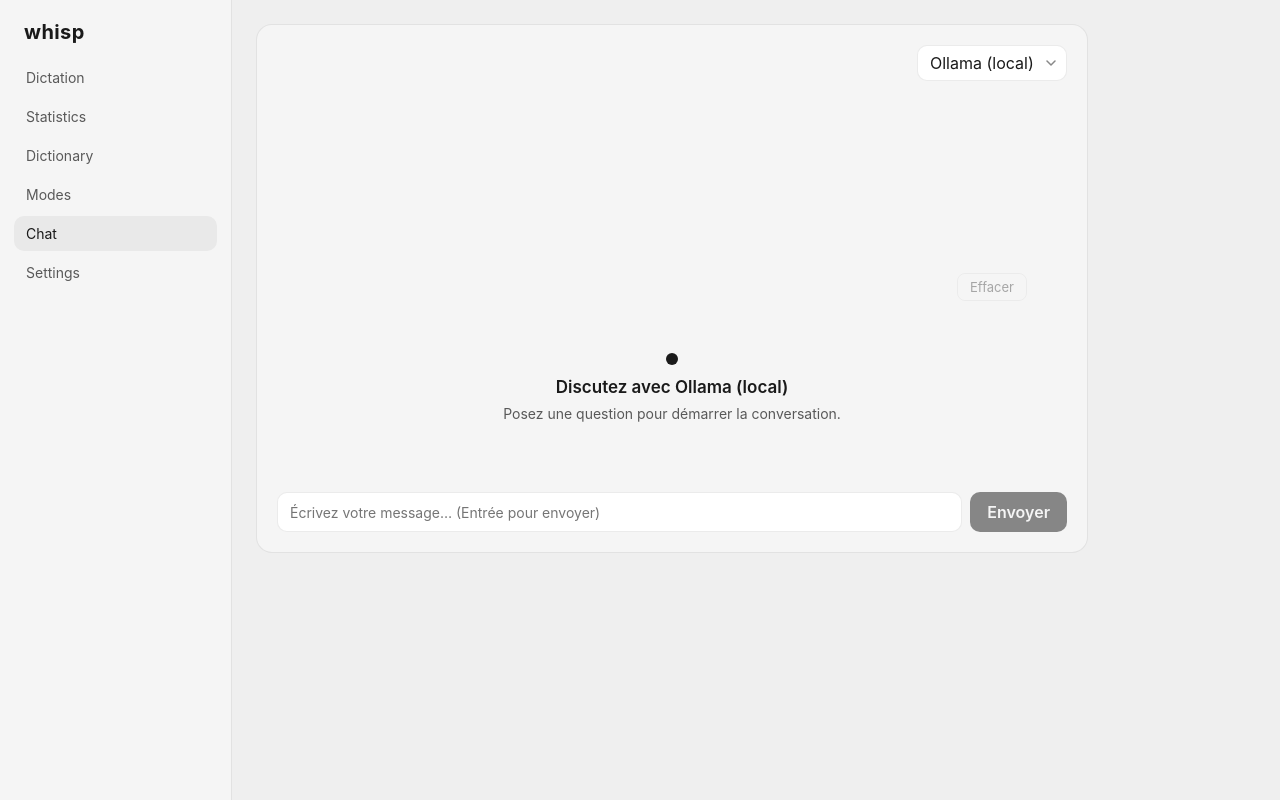
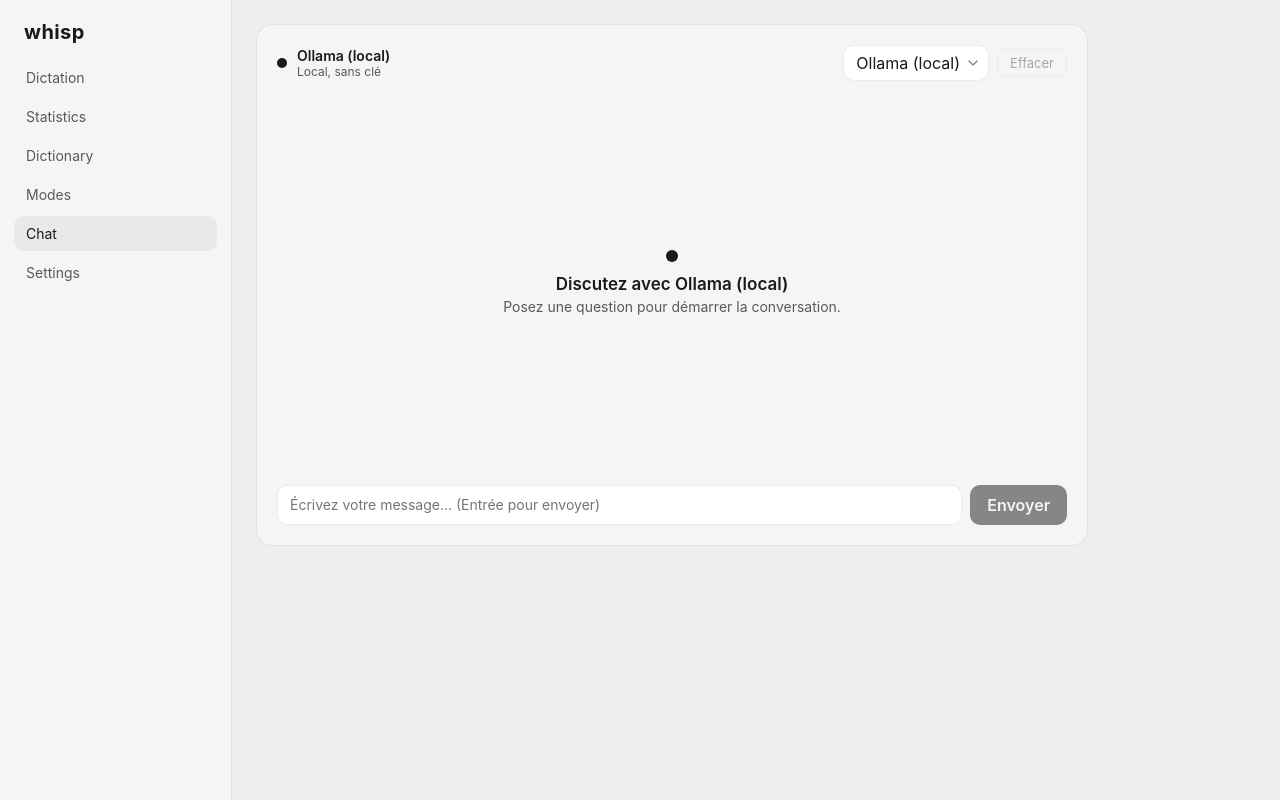
Before and after one commit to djeel/whisp, a Svelte app: page / in a window 1280 px wide. Both pictures are taken after a click on the tab "Chat". Built offline with nearby package versions, Linux system fonts and the light colour scheme.

Commit message:
refonte page chat de zero: header identite, hero vide, bulles, composer ancre

```diff
--- a/src/App.css
+++ b/src/App.css
@@ -1216,75 +1216,3 @@ input[type="range"] {
   flex-direction: column;
   gap: 8px;
 }
-
-.chat-head {
-  flex-direction: row;
-  align-items: center;
-  gap: 10px;
-}
-
-.chat-head > div {
-  display: flex;
-  flex-direction: column;
-  gap: 2px;
-  min-width: 0;
-}
-
-.chat-log {
-  display: flex;
-  flex-direction: column;
-  gap: 10px;
-  max-height: 380px;
-  overflow-y: auto;
-  padding: 4px 2px;
-  scroll-behavior: smooth;
-}
-
-.chat-msg {
-  display: flex;
-  flex-direction: column;
-  gap: 4px;
-  padding: 10px 14px;
-  border-radius: 16px;
-  max-width: 85%;
-  line-height: 1.45;
-}
-
-.chat-msg.user {
-  align-self: flex-end;
-  background: var(--accent);
-  color: var(--accent-text);
-  border-bottom-right-radius: 6px;
-}
-
-.chat-msg.assistant {
-  align-self: flex-start;
-  background: var(--bg-input);
-  border: 1px solid var(--line);
-  border-bottom-left-radius: 6px;
-  max-width: 90%;
-}
-
-.chat-msg p {
-  margin: 0;
-  white-space: pre-wrap;
-  word-break: break-word;
-}
-
-.chat-msg.pending p {
-  display: flex;
-  align-items: center;
-  gap: 8px;
-}
-
-.chat-who {
-  font-size: 11px;
-  font-weight: 600;
-  color: var(--muted);
-  text-transform: uppercase;
-  letter-spacing: 0.04em;
-}
-
-.chat-msg.user .chat-who {
-  display: none;
-}
--- a/src/components/ChatTab.svelte
+++ b/src/components/ChatTab.svelte
@@ -1,8 +1,7 @@
 <script lang="ts">
-  import { onMount } from "svelte";
   import Dropdown from "./Dropdown.svelte";
   import { CHAT_PROVIDERS, isChatProvider, type ChatProviderId } from "../lib/chatProviders";
-  import { listen, invoke } from "../lib/tauri";
+  import { invoke } from "../lib/tauri";
   import { readPref, writePref } from "../lib/prefs";
 
   interface ChatMsg {
@@ -41,7 +40,6 @@
   let bottom: HTMLDivElement | null = $state(null);
 
   const needsKey = $derived(provider !== "ollama" && hasKey === false);
-  const keyLabel = $derived(provider === "claude" ? "Token abonnement (`claude setup-token`)" : `Clé API ${provider}`);
   const providerLabel = $derived(PROVIDER_OPTS.find((o) => o.value === provider)?.label ?? provider);
   const canSend = $derived(draft.trim().length > 0 && !busy && !needsKey);
 
@@ -67,7 +65,6 @@
         hasKey = null;
       });
   });
-  // Autoscroll en bas à chaque message (throttlé anti layout-thrash).
   $effect(() => {
     void messages.length;
     void busy;
@@ -120,20 +117,16 @@
       send();
     }
   }
-
-  onMount(() => {
-    void listen("whisp://noop-chat", () => undefined).catch(() => undefined);
-  });
 </script>
 
-<div class="chat">
-  <div class="chat-head">
-    {#if messages.length > 0 || busy}
-      <div class="chat-id">
-        <span class="chat-model-dot" aria-hidden="true"></span>
-        <div class="chat-id-text">
-          <span class="chat-id-name">{providerLabel}</span>
-          <span class="chat-id-sub">
+<div class="chat2">
+  <!-- Barre unique : identité + actions -->
+  <div class="chat2-top">
+    <div class="chat2-id">
+      <span class="chat2-dot" aria-hidden="true"></span>
+      <div class="chat2-id-text">
+        <span class="chat2-name">{providerLabel}</span>
+        <span class="chat2-sub">
           {#if provider === "ollama"}
             Local, sans clé
           {:else if hasKey === true}
@@ -146,14 +139,14 @@
         </span>
       </div>
     </div>
-    {/if}
-    <div class="chat-head-actions">
+    <div class="chat2-actions">
       <Dropdown options={PROVIDER_OPTS} bind:value={provider} label="Fournisseur de chat" />
       <button
         type="button"
         class="ghost"
         onclick={() => {
           messages = [];
+          error = null;
         }}
         disabled={messages.length === 0 && !error}
         title="Effacer l'historique local du chat"
@@ -164,14 +157,17 @@
   </div>
 
   {#if needsKey}
-    <div class="chat-key">
+    <div class="chat2-key">
       <input
         type="password"
         bind:value={keyInput}
         placeholder={provider === "claude" ? "claude setup-token → sk-ant-oat-…" : `Coller la clé ${provider}…`}
-        aria-label={keyLabel}
+        aria-label={provider === "claude" ? "Token abonnement (claude setup-token)" : `Clé API ${provider}`}
         autocomplete="off"
         spellcheck={false}
+        onkeydown={(e) => {
+          if (e.key === "Enter") saveKey();
+        }}
       />
       <button type="button" class="primary" onclick={saveKey}>
         {provider === "claude" ? "Connecter" : "Enregistrer"}
@@ -180,24 +176,25 @@
     {#if keyHint}<p class="field-hint" role="status">{keyHint}</p>{/if}
   {/if}
 
-  <div class="chat-log" role="log" aria-label="Conversation" class:empty-log={messages.length === 0 && !busy}>
+  <!-- Zone centrale : vide hero OU conversation -->
+  <div class="chat2-body" role="log" aria-label="Conversation">
     {#if messages.length === 0 && !busy}
-      <div class="chat-empty">
-        <span class="chat-model-dot big" aria-hidden="true"></span>
-        <p class="chat-empty-title">Discutez avec {providerLabel}</p>
+      <div class="chat2-hero">
+        <span class="chat2-dot big" aria-hidden="true"></span>
+        <p class="chat2-hero-title">Discutez avec {providerLabel}</p>
         <p class="muted">Posez une question pour démarrer la conversation.</p>
       </div>
     {:else}
+      <div class="chat2-list">
         {#each messages as m, i (i)}
-        <div class="chat-msg {m.role}">
-          {#if m.role === "assistant"}<span class="chat-who">Assistant</span>{/if}
+          <div class="chat2-msg {m.role}">
+            {#if m.role === "assistant"}<span class="chat2-who">Assistant</span>{/if}
             <p>{m.content}</p>
           </div>
         {/each}
-    {/if}
         {#if busy}
-      <div class="chat-msg assistant pending" aria-live="polite">
-        <span class="chat-who">Assistant</span>
+          <div class="chat2-msg assistant pending" aria-live="polite">
+            <span class="chat2-who">Assistant</span>
             <p>
               <span class="dots" aria-hidden="true"><i></i><i></i><i></i></span>
               Réponse en cours…
@@ -206,13 +203,16 @@
         {/if}
         <div bind:this={bottom}></div>
       </div>
+    {/if}
+  </div>
 
   {#if error}
-    <p class="field-hint chat-error" role="alert">{error}</p>
+    <p class="field-hint chat2-error" role="alert">{error}</p>
   {/if}
 
+  <!-- Composer ancré en bas -->
   <form
-    class="chat-input"
+    class="chat2-input"
     onsubmit={(e) => {
       e.preventDefault();
       send();
@@ -232,110 +232,155 @@
 </div>
 
 <style>
-  .chat {
+  .chat2 {
     display: flex;
     flex-direction: column;
     gap: 12px;
+    min-height: 480px;
   }
-  /* En-tête : identité modèle + actions. */
-  .chat-head {
+  /* Barre identité + actions */
+  .chat2-top {
     display: flex;
     align-items: center;
     gap: 12px;
     flex-wrap: wrap;
   }
-  .chat-id {
+  .chat2-id {
     display: flex;
     align-items: center;
     gap: 10px;
     flex: 1;
-    min-width: 180px;
+    min-width: 160px;
   }
-  .chat-model-dot {
+  .chat2-dot {
     width: 10px;
     height: 10px;
     border-radius: 50%;
     background: var(--accent);
     flex-shrink: 0;
   }
-  .chat-id-text {
+  .chat2-id-text {
     display: flex;
     flex-direction: column;
     min-width: 0;
   }
-  .chat-id-name {
+  .chat2-name {
     font-size: 14px;
     font-weight: 600;
     overflow: hidden;
     text-overflow: ellipsis;
     white-space: nowrap;
   }
-  .chat-id-sub {
+  .chat2-sub {
     font-size: 12px;
     color: var(--muted);
   }
-  .chat-head-actions {
+  .chat2-actions {
     display: flex;
     align-items: center;
     gap: 8px;
     margin-left: auto;
   }
-  .chat-head-actions :global(.dropdown) {
+  .chat2-actions :global(.dropdown) {
     flex: 0 1 220px;
-    min-width: 150px;
+    min-width: 140px;
   }
-  /* Clé API : ligne compacte. */
-  .chat-key {
+  /* Clé API */
+  .chat2-key {
     display: flex;
     gap: 8px;
     align-items: stretch;
   }
-  .chat-key input {
+  .chat2-key input {
     flex: 1;
     min-width: 0;
   }
-  /* Log : bulles user à droite, assistant à gauche. */
-  .chat-log {
+  /* Corps : hero OU liste scrollable */
+  .chat2-body {
+    flex: 1;
+    min-height: 200px;
     display: flex;
     flex-direction: column;
-    gap: 10px;
   }
-  .chat-log.empty-log {
-    min-height: 0;
-    padding: 40px 16px 48px;
-    align-items: center;
-    justify-content: center;
-  }
-  .chat-log.empty-log .chat-empty-title {
-    font-size: 17px;
-  }
-  .chat-empty {
+  .chat2-hero {
+    margin: auto;
     display: flex;
     flex-direction: column;
     align-items: center;
+    text-align: center;
     gap: 4px;
-    text-align: center;
+    padding: 32px 16px;
   }
-  .chat-model-dot.big {
+  .chat2-dot.big {
     width: 12px;
     height: 12px;
     margin-bottom: 8px;
   }
-  .chat-empty-title {
-    margin: 0 0 4px;
-    font-size: 15px;
+  .chat2-hero-title {
+    margin: 0;
+    font-size: 17px;
     font-weight: 600;
   }
-  .chat-error {
+  .chat2-list {
+    display: flex;
+    flex-direction: column;
+    gap: 10px;
+    max-height: 420px;
+    overflow-y: auto;
+    padding: 4px 2px;
+    scroll-behavior: smooth;
+  }
+  .chat2-msg {
+    display: flex;
+    flex-direction: column;
+    gap: 4px;
+    padding: 10px 14px;
+    border-radius: 16px;
+    max-width: 85%;
+    line-height: 1.5;
+  }
+  .chat2-msg.user {
+    align-self: flex-end;
+    background: var(--accent);
+    color: var(--accent-text);
+    border-bottom-right-radius: 6px;
+  }
+  .chat2-msg.assistant {
+    align-self: flex-start;
+    background: var(--bg-input);
+    border: 1px solid var(--line);
+    border-bottom-left-radius: 6px;
+  }
+  .chat2-msg p {
+    margin: 0;
+    white-space: pre-wrap;
+    word-break: break-word;
+  }
+  .chat2-msg.pending p {
+    display: flex;
+    align-items: center;
+    gap: 8px;
+  }
+  .chat2-who {
+    font-size: 11px;
+    font-weight: 600;
+    color: var(--muted);
+    text-transform: uppercase;
+    letter-spacing: 0.04em;
+  }
+  .chat2-msg.user .chat2-who {
+    display: none;
+  }
+  .chat2-error {
     margin: 0;
   }
-  /* Composer : champ + bouton même hauteur. */
-  .chat-input {
+  /* Composer */
+  .chat2-input {
     display: flex;
     gap: 8px;
     align-items: stretch;
   }
-  .chat-input input {
+  .chat2-input input {
     flex: 1;
     min-width: 0;
   }
```
Lines whose indentation alone changed are shown as unchanged.
